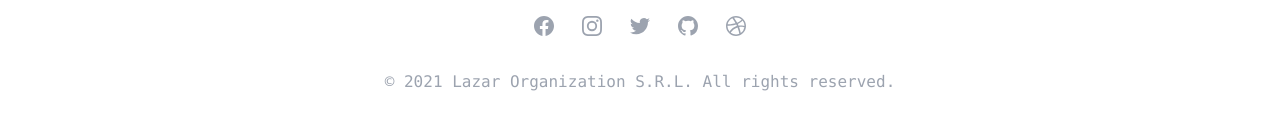
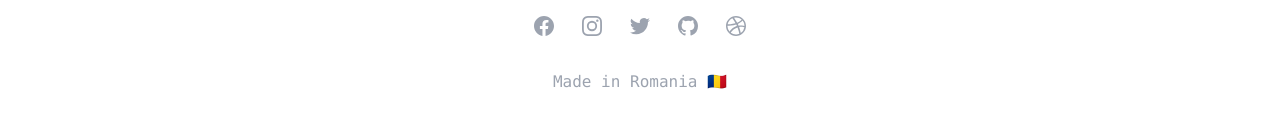
Before and after one commit to EnriqueGS88/alexlazar.dev, a Next.js app: page / in a window 1280 px wide. Shown: the part 1108-1238 px from the top of the page. Built offline with nearby package versions, Linux system fonts and the light colour scheme.

Commit message:
made in Romania

```diff
--- a/components/Footer.tsx
+++ b/components/Footer.tsx
@@ -105,7 +105,7 @@ export default function Footer() {
           ))}
         </div>
         <p className="mt-8 text-center text-base text-gray-400">
-          &copy; 2021 Lazar Organization S.R.L. All rights reserved.
+          Made in Romania 🇷🇴
         </p>
       </div>
     </footer>
```
